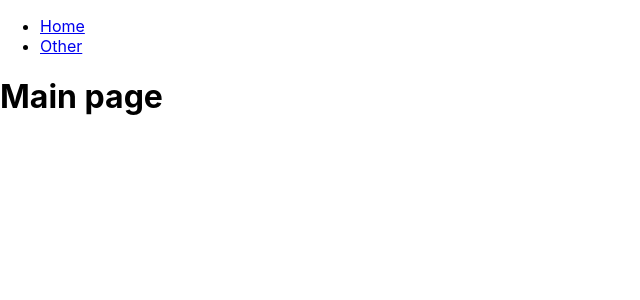
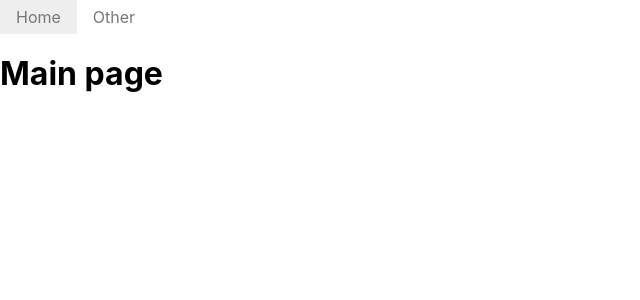
Before and after one commit to dhis2designlab/scp-website, a React (Create React App) app: page / in a window 1280 px wide. Shown: the top 300 px of the page, without its empty margins (0-640 px from the left). Built offline with nearby package versions, Linux system fonts and the light colour scheme.

Commit message:
added purecss and simple styling for nav bar

```diff
--- a/package.json
+++ b/package.json
@@ -7,6 +7,7 @@
     "@testing-library/jest-dom": "^4.2.4",
     "@testing-library/react": "^9.3.2",
     "@testing-library/user-event": "^7.1.2",
+    "purecss": "^2.0.3",
     "react": "^16.13.1",
     "react-dom": "^16.13.1",
     "react-redux": "^7.2.0",
--- a/src/components/Nav.js
+++ b/src/components/Nav.js
@@ -2,18 +2,18 @@ import React from 'react'
 import {
   Link,
 } from "react-router-dom";
+import 'purecss/build/pure.css'
 
 const Nav = () => {
   return (
-        <div>
-            <ul>
-          <li>
-            <Link to="/">Home</Link>
+    <div className="pure-menu pure-menu-horizontal">
+      <ul className="pure-menu-list">
+        <li className="pure-menu-item">
+          <Link className="pure-menu-link" to="/">Home</Link>
         </li>
-          <li>
-            <Link to="/other">Other</Link>
+        <li className="pure-menu-item">
+          <Link className="pure-menu-link" to="/other">Other</Link>
         </li>
-
       </ul>
     </div>
   )
```
Also changed, not shown: 1 other file (tests, documents, lock files or other folders). Lines whose indentation alone changed are shown as unchanged.
